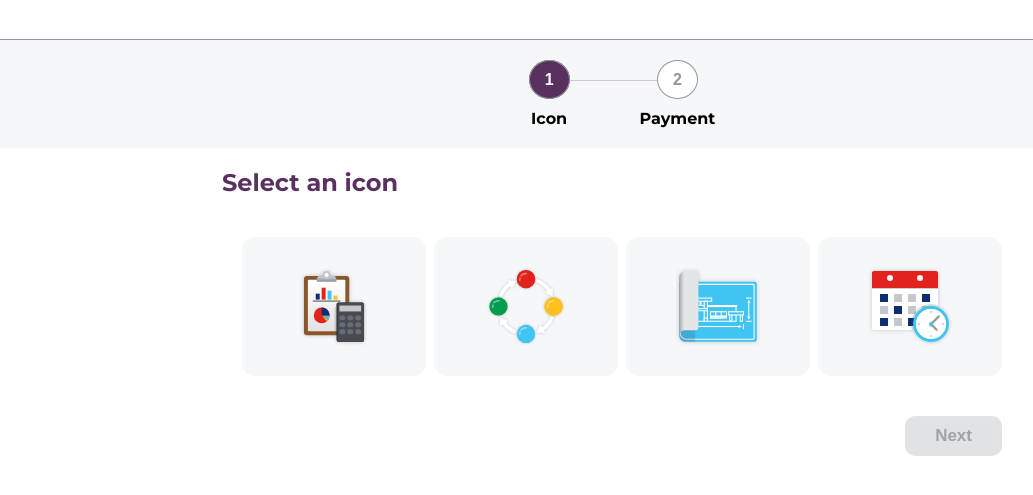
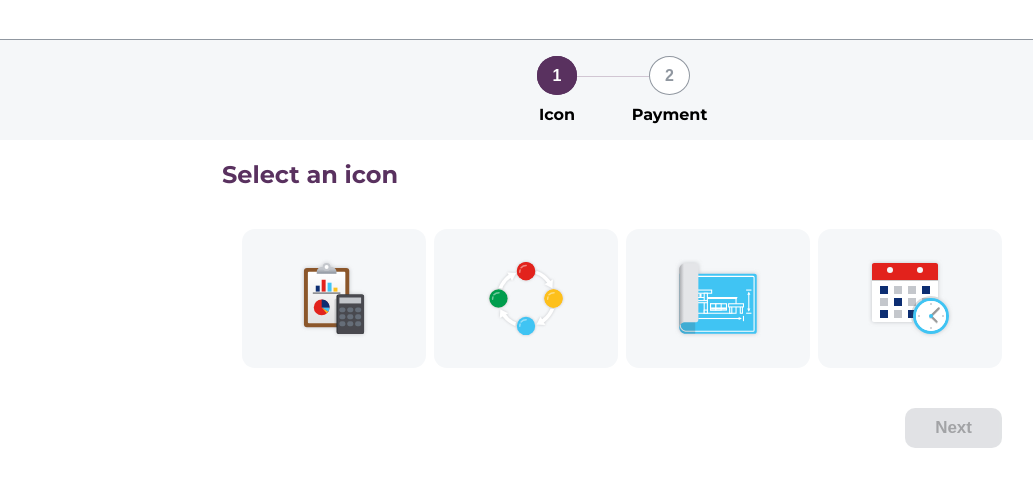
Before and after one commit to tdrobinson94/Racetrac_test, a website: page app/index.html in a window 1280 px wide. Shown: the part 91-586 px from the top of the page, without its empty margins (18-1051 px from the left). Drawn offline with Linux system fonts and the light colour scheme.

Commit message:
cleaned up code a little in html and scss

```diff
--- a/app/index.html
+++ b/app/index.html
@@ -23,20 +23,17 @@
             </div>
 
             <section class="progress-bar">
-
-                <div class="progress_1">
-
-                    <span>1</span>
-                    <span>Icon</span>
-
-                </div>
-
-                <div class="progress_2">
-
-                    <span>2</span>
-                    <span>Payment</span>
-
-                </div>
+                <ul>
+                    <li class="progress_1">
+                        <span>1</span>
+                        <span>Icon</span>
+                    </li>
+                    <li class="middle-bar"></li>
+                    <li class="progress_2">
+                        <span>2</span>
+                        <span>Payment</span>
+                    </li>
+                </ul>
 
             </section>
 
@@ -91,7 +88,7 @@
 
             <section class="main-section form_3">
                 <h2>Success!</h2>
-                <p>Form has been Submitted successfully.</p>
+                <p>Form has been submitted successfully.</p>
 
                 <button class="return">Return</button>
             </section>
--- a/src/sass/main.scss
+++ b/src/sass/main.scss
@@ -14,7 +14,6 @@ html {
     height: 100%;
     margin: auto;
     font-family: 'Montserrat', sans-serif;
-    border-radius: 25px;
 }
 
 // Backgrounds
@@ -47,22 +46,33 @@ html {
   padding-top: 10px;
   background-color: #f5f7f9;
 
-  div {
+  ul {
+    list-style: none;
+    text-align: center;
+    display: flex;
+    justify-content: space-around;
+    align-items: center;
+    padding: 0;
+    width: 225px;
+    position: relative;
+  }
+
+  li {
     display: block;
     text-align: center;
-    margin: 20px 35px;
-    position: relative;
 
     //Check later to add separator between 1 and 2
-    &:first-child {
-      &:before {
+    &:nth-child(2) {
         border-bottom: 1px solid #d1c6d3;
         content: "";
         position: absolute;
         top: 10px;
-        left: 41px;
-        width: 95px;
-      }
+        left: 40px;
+        width: 125px;
+    }
+
+    &:first-child, &:last-child {
+      z-index: 99999;
     }
 
     & span:first-child {
@@ -84,6 +94,7 @@ html {
       span:first-child {
         transition: ease-in-out all .2s;
         background-color: #59315f;
+        border: 1px solid #59315f;
         color: #fff;
       }
 
@@ -93,6 +104,7 @@ html {
       span:first-child {
         transition: ease-in-out all .2s;
         background-color: #59315f;
+        border: 1px solid #59315f;
         color: #fff;
       }
     }
@@ -107,6 +119,7 @@ html {
 
       .checkmark {
         padding: 11px 13px;
+        font-size: 15px;
       }
     }
   }
@@ -114,7 +127,6 @@ html {
   span {
     &:first-child {
       border-radius: 100%;
-      border: 1px solid #9097a0;
       padding: 10px 15px;
       font-weight: bold;
     }
```
Also changed, not shown: app/css/main.css, dist/main.css.
